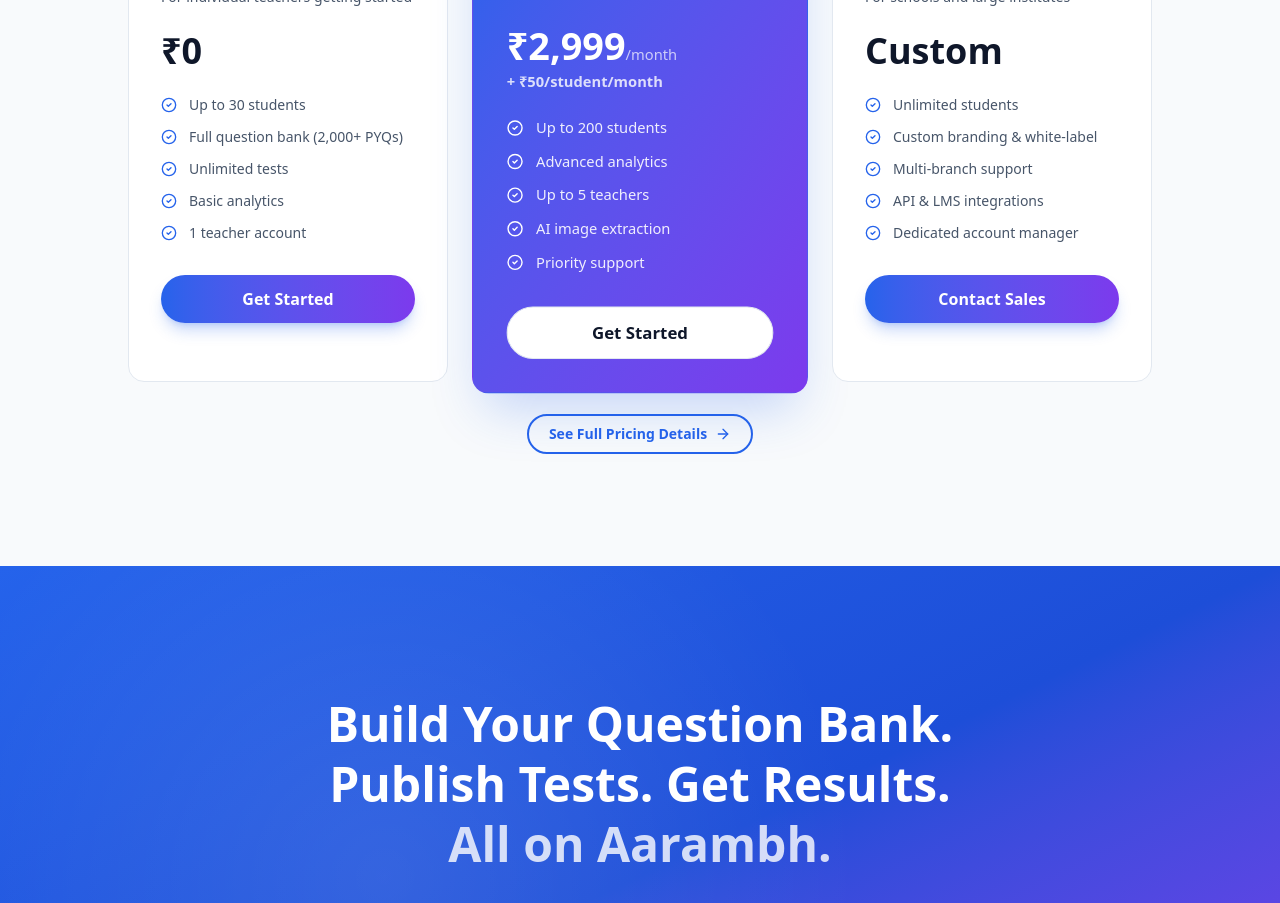
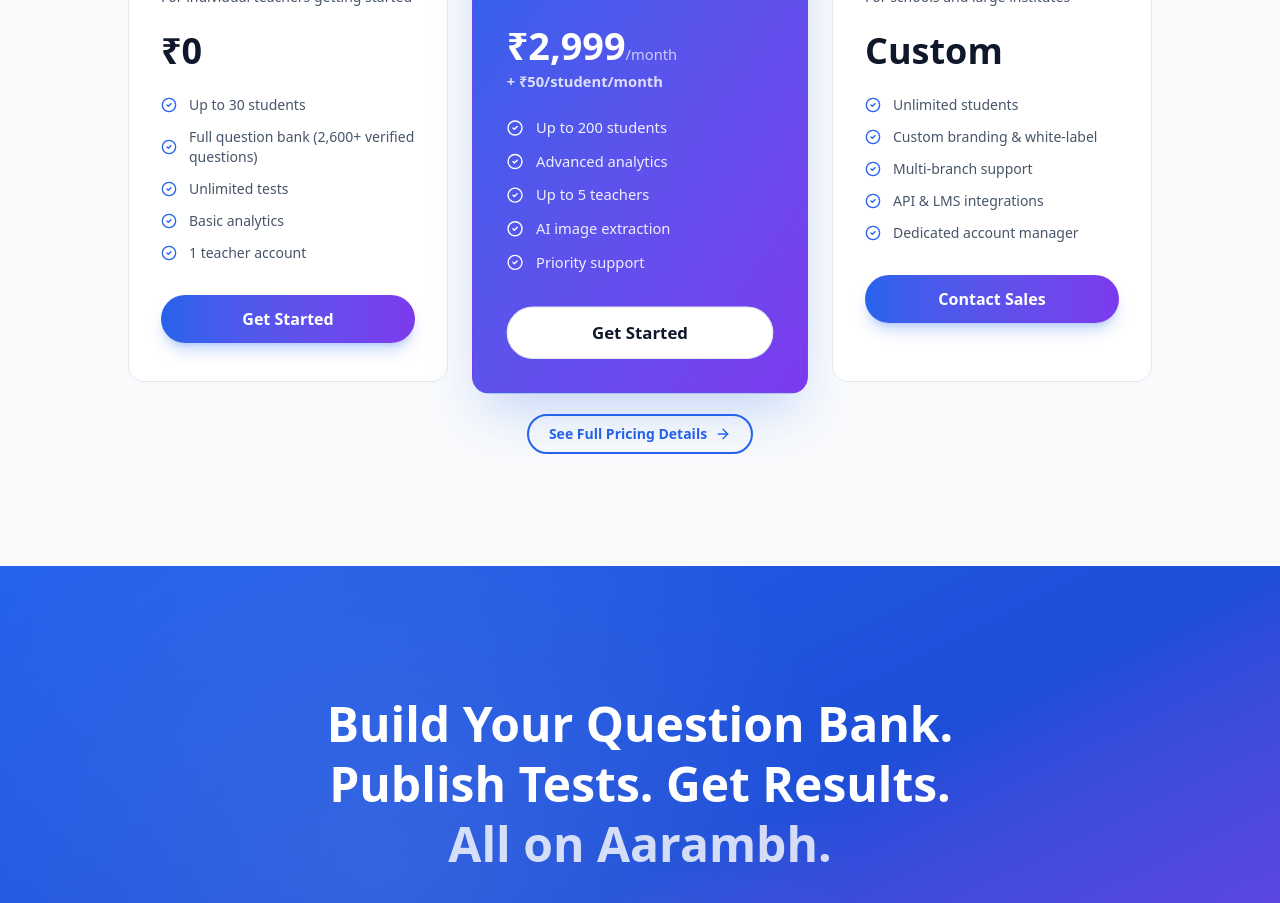
Before and after one commit to akhilamod/aarambh-website, a Next.js app: page / in a window 1280 px wide. Shown: the part 6140-7043 px from the top of the page. Built offline with nearby package versions, Linux system fonts and the light colour scheme.

Commit message:
chore: update question bank stats to 2,600+ across site

```diff
--- a/app/about/page.tsx
+++ b/app/about/page.tsx
@@ -50,7 +50,7 @@
 ];
 
 const milestones = [
-  { number: "2,600+", label: "Verified Questions", sublabel: "PYQs, NCERT, HC Verma, Irodov" },
+  { number: "2,600+", label: "Verified Questions", sublabel: "JEE & NEET PYQs, NCERT, HC Verma, Irodov" },
   { number: "12", label: "Exam Types", sublabel: "JEE, NEET, GATE, CAT & more" },
   { number: "5+", label: "Question Formats", sublabel: "MCQ, Multi-select, Integer, Passage, Image" },
   { number: "₹0", label: "To Get Started", sublabel: "Free tier with 30 students" },
--- a/app/page.tsx
+++ b/app/page.tsx
@@ -580,7 +580,7 @@
               description: "For individual teachers getting started",
               features: [
                 "Up to 30 students",
-                "Full question bank (2,000+ PYQs)",
+                "Full question bank (2,600+ verified questions)",
                 "Unlimited tests",
                 "Basic analytics",
                 "1 teacher account",
--- a/app/pricing/page.tsx
+++ b/app/pricing/page.tsx
@@ -13,7 +13,7 @@
     description: "For individual tutors getting started",
     features: [
       "Up to 30 students",
-      "Full question bank access (2,000+ PYQs)",
+      "Full question bank access (2,600+ verified questions)",
       "Unlimited tests",
       "Basic analytics",
       "1 teacher account",
```
